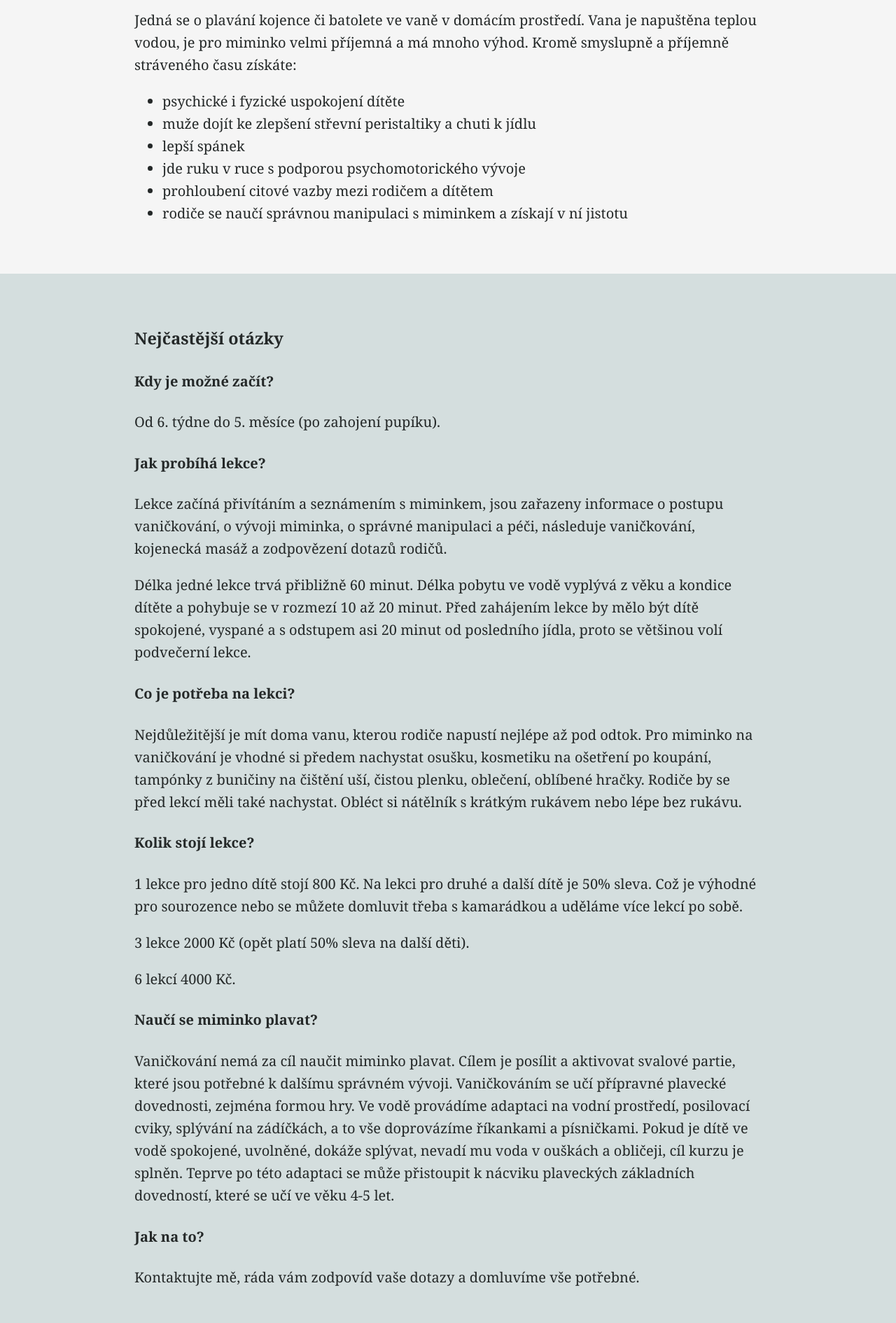
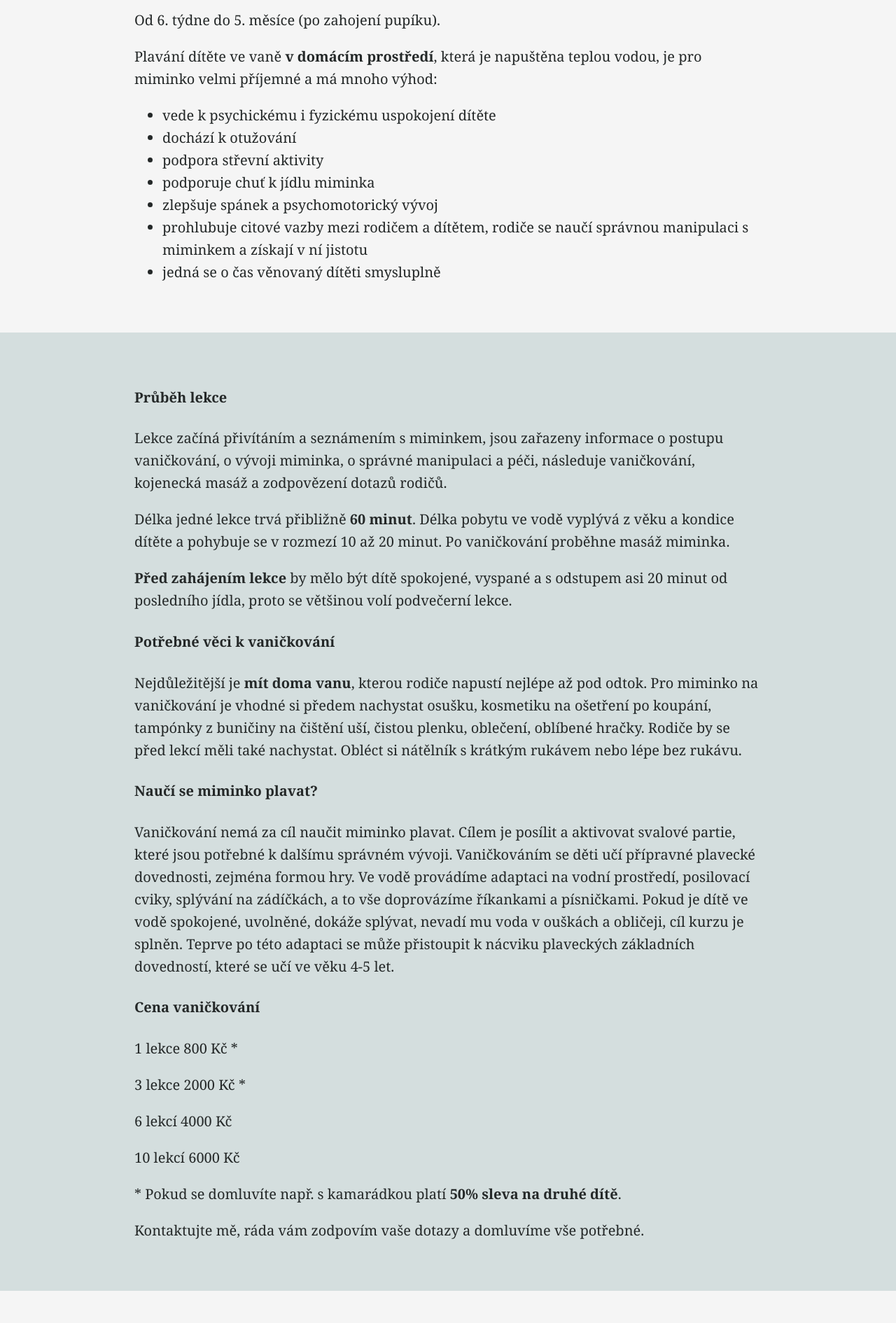
Before and after one commit to Xuxa9/HamernikovaP, a plain HTML site: page vanickovani.html in a window 1280 px wide. Shown: the part 579-2469 px from the top of the page at 70% size. Drawn offline with Linux system fonts and the light colour scheme.

Commit message:
text hratky a vanickovani

```diff
--- a/vanickovani.html
+++ b/vanickovani.html
@@ -24,7 +24,7 @@
 <header class="header-bazen">
 
 <div class="box2">
-<h1>VANIČKOVÁNÍ</h1>
+<h1>VANIČKOVÁNÍ MIMINEK</h1>
 <h2>Plavání s miminky ve vaně.</h2>
 <a href="#kontakt" class="button9">KONTAKTUJ MĚ</a>
 
@@ -55,16 +55,17 @@
 <!-- vanickovani -->
 <section class="otazky">
 
-    <h2>Vaničkování</h2>
-
-    <p>Jedná se o plavání kojence či batolete ve vaně v domácím prostředí. Vana je napuštěna teplou vodou, je pro miminko velmi příjemná a má mnoho výhod. Kromě smyslupně a příjemně stráveného času získáte: </p>
+    <h2>Vaničkování miminek</h2>
+    <p>Od 6. týdne do 5. měsíce (po zahojení pupíku).</p>
+    <p>Plavání dítěte ve vaně <strong>v domácím prostředí</strong>, která je napuštěna teplou vodou, je pro miminko velmi příjemné a má mnoho výhod: </p>
     <ul>
-        <li>psychické i fyzické uspokojení dítěte</li>
-        <li>muže dojít ke zlepšení střevní peristaltiky a chuti k jídlu</li>
-        <li>lepší spánek</li>
-        <li>jde ruku v ruce s podporou psychomotorického vývoje</li>
-        <li>prohloubení citové vazby mezi rodičem a dítětem</li>
-        <li>rodiče se naučí správnou manipulaci s miminkem a získají v ní jistotu</li>
+        <li>vede k psychickému i fyzickému uspokojení dítěte</li>
+        <li>dochází k otužování</li>
+        <li>podpora střevní aktivity</li>
+        <li>podporuje chuť k jídlu miminka</li>
+        <li>zlepšuje spánek a psychomotorický vývoj</li>
+        <li>prohlubuje citové vazby mezi rodičem a dítětem, rodiče se naučí správnou manipulaci s miminkem a získají v ní jistotu</li>
+        <li>jedná se o čas věnovaný dítěti smysluplně</li>
     </ul>
 
 </section>
@@ -72,34 +73,32 @@
 
 <!-- otazky -->
 <section class="sluzba">
-    <h3>Nejčastější otázky</h3>
-    <h4>Kdy je možné začít?</h4>
-    <p>Od 6. týdne do 5. měsíce (po zahojení pupíku).</p>
+    <h4>Průběh lekce</h4>
+    <p>Lekce začíná přivítáním a seznámením s miminkem, jsou zařazeny informace o postupu vaničkování, o vývoji miminka, o správné manipulaci a péči, následuje vaničkování, kojenecká masáž a zodpovězení dotazů rodičů. </p>
+    <p>Délka jedné lekce trvá přibližně <strong>60 minut</strong>. Délka pobytu ve vodě vyplývá z věku a kondice dítěte a pohybuje se v rozmezí 10 až 20 minut. Po vaničkování proběhne masáž miminka. </p>
+    <p><strong>Před zahájením lekce</strong> by mělo být dítě spokojené, vyspané a s odstupem asi 20 minut od posledního jídla, proto se většinou volí podvečerní lekce.</p>
 
-    <h4>Jak probíhá lekce?</h4>
-    <p>Lekce začíná přivítáním a seznámením s miminkem, jsou zařazeny informace o postupu vaničkování, o vývoji miminka, o správné manipulaci a péči, následuje vaničkování, kojenecká masáž a zodpovězení dotazů rodičů.  </p>
-    <p>Délka jedné lekce trvá přibližně 60 minut. Délka pobytu ve vodě vyplývá z věku a kondice dítěte a pohybuje se v rozmezí 10 až 20 minut. Před zahájením lekce by mělo být dítě spokojené, vyspané a s odstupem asi 20 minut od posledního jídla, proto se většinou volí podvečerní lekce. </p>
+    <h4>Potřebné věci k vaničkování </h4>
+    <p>Nejdůležitější je <strong>mít doma vanu</strong>, kterou rodiče napustí nejlépe až pod odtok. Pro miminko na vaničkování je vhodné si předem nachystat osušku, kosmetiku na ošetření po koupání, tampónky z buničiny na čištění uší, čistou plenku, oblečení, oblíbené hračky. Rodiče by se před lekcí měli také nachystat. Obléct si nátělník s krátkým rukávem nebo lépe bez rukávu.</p>
 
-    <h4>Co je potřeba na lekci? </h4>
-    <p>Nejdůležitější je mít doma vanu, kterou rodiče napustí nejlépe až pod odtok. Pro miminko na vaničkování je vhodné si předem nachystat osušku, kosmetiku na ošetření po koupání, tampónky z buničiny na čištění uší, čistou plenku, oblečení, oblíbené hračky. Rodiče by se před lekcí měli také nachystat. Obléct si nátělník s krátkým rukávem nebo lépe bez rukávu. </p>
+    <h4>Naučí se miminko plavat?</h4>
+    <p>Vaničkování nemá za cíl naučit miminko plavat. Cílem je posílit a aktivovat svalové partie, které jsou potřebné k dalšímu správném vývoji. Vaničkováním se děti učí přípravné plavecké dovednosti, zejména formou hry. Ve vodě provádíme adaptaci na vodní prostředí, posilovací cviky, splývání na zádíčkách, a to vše doprovázíme říkankami a písničkami. Pokud je dítě ve vodě spokojené, uvolněné, dokáže splývat, nevadí mu voda v ouškách a obličeji, cíl kurzu je splněn. Teprve po této adaptaci se může přistoupit k nácviku plaveckých základních dovedností, které se učí ve věku 4-5 let.</p>
 
-    <h4>Kolik stojí lekce?</h4>
-    <p>1 lekce pro jedno dítě stojí 800 Kč. Na lekci pro druhé a další dítě je 50% sleva. Což je výhodné pro sourozence nebo se můžete domluvit třeba s kamarádkou a uděláme více lekcí po sobě. </p>
-    <p>3 lekce 2000 Kč (opět platí 50% sleva na další děti). </p>
-    <p>6 lekcí 4000 Kč.</p>
+    <h4>Cena vaničkování</h4>
+    <p>1 lekce 800 Kč *</p>
+    <p>3 lekce 2000 Kč *</p>
+    <p>6 lekcí 4000 Kč</p>
+    <p>10 lekcí 6000 Kč</p>
+    <p>* Pokud se domluvíte např. s kamarádkou platí <strong>50% sleva na druhé dítě</strong>.</p>
 
-    <h4>Naučí se miminko plavat? </h4>
-    <p>Vaničkování nemá za cíl naučit miminko plavat. Cílem je posílit a aktivovat svalové partie, které jsou potřebné k dalšímu správném vývoji. Vaničkováním se učí přípravné plavecké dovednosti, zejména formou hry. Ve vodě provádíme adaptaci na vodní prostředí, posilovací cviky, splývání na zádíčkách, a to vše doprovázíme říkankami a písničkami. Pokud je dítě ve vodě spokojené, uvolněné, dokáže splývat, nevadí mu voda v ouškách a obličeji, cíl kurzu je splněn. Teprve po této adaptaci se může přistoupit k nácviku plaveckých základních dovedností, které se učí ve věku 4-5 let.  </p>
-
-    <h4>Jak na to?</h4>
-    <p>Kontaktujte mě, ráda vám zodpovíd vaše dotazy a domluvíme vše potřebné.</p>
+    <p>Kontaktujte mě, ráda vám zodpovím vaše dotazy a domluvíme vše potřebné.</p>
 </section>
 
 
 <!-- kontakt -->
 <section class="kontakt" id="kontakt">
     <h2>Kontakt</h2>
-    <li>Telefon: 776003650 </li>
+    <li>Telefon: 776003650 (whatsapp)</li>
     <li>Email: Hamernikovape@seznam.cz</li>
     <li>IČO: 23098783</li>
 </section>
```
Also changed, not shown: hratky.html (+27 -15 lines), index.html (+2 -2 lines), 2 other files.
